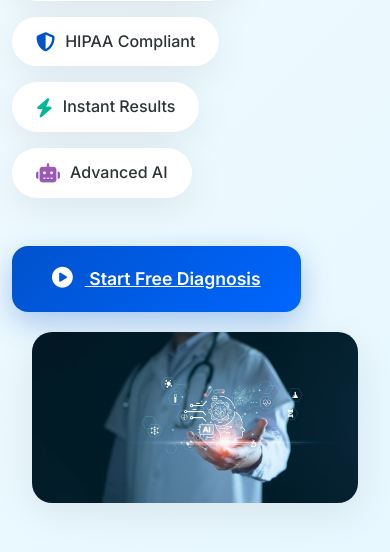
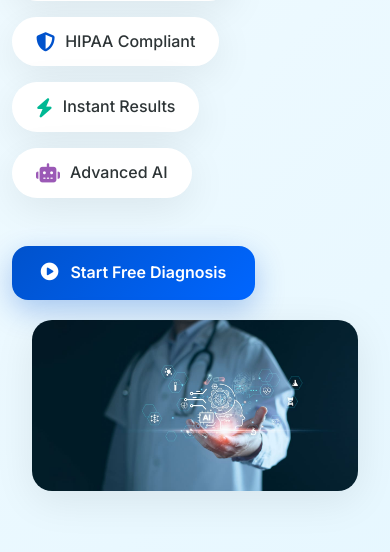
Before and after one commit to boughanmiyoussef/SmartMed, a Flask app: page / in a window 390 px wide; the page is wider, and only the part inside the window is pictured. Shown: the part 1034-1586 px from the top of that part. Run offline with Flask 3, Linux system fonts and the light colour scheme.

Commit message:
fix the diagnosis button

```diff
--- a/templates/index.html
+++ b/templates/index.html
@@ -441,6 +441,36 @@
 
         .badge-ai i {
             color: var(--accent-purple);
+        }
+
+        /* FIXED: Hero Section Button Padding */
+        .hero-section .diagnose-btn {
+            background: linear-gradient(135deg, var(--primary-blue), var(--secondary-blue));
+            color: white;
+            border: none;
+            padding: 1rem 2rem !important; /* Reduced padding */
+            font-size: 1.1rem;
+            font-weight: 600;
+            border-radius: 16px;
+            cursor: pointer;
+            transition: all 0.3s ease;
+            box-shadow: 0 10px 30px rgba(0, 82, 204, 0.3);
+            display: inline-block;
+            min-width: 240px; /* Reduced min-width */
+            max-width: 100%;
+            text-decoration: none;
+            text-align: center;
+        }
+
+        .hero-section .diagnose-btn:hover {
+            transform: translateY(-3px) scale(1.02);
+            box-shadow: 0 15px 40px rgba(0, 82, 204, 0.4);
+            background: linear-gradient(135deg, var(--secondary-blue), var(--primary-blue));
+        }
+
+        .hero-section .diagnose-btn i {
+            margin-right: 8px; /* Reduced icon spacing */
+            font-size: 1.1rem;
         }
 
         /* Doctor Image Container */
@@ -1827,6 +1857,13 @@
                 padding: 1.2rem 2.5rem;
                 min-width: 250px;
                 font-size: 1.1rem;
+            }
+
+            /* Hero section button mobile */
+            .hero-section .diagnose-btn {
+                padding: 0.9rem 1.8rem !important;
+                min-width: 220px;
+                font-size: 1rem;
             }
         }
 
```
